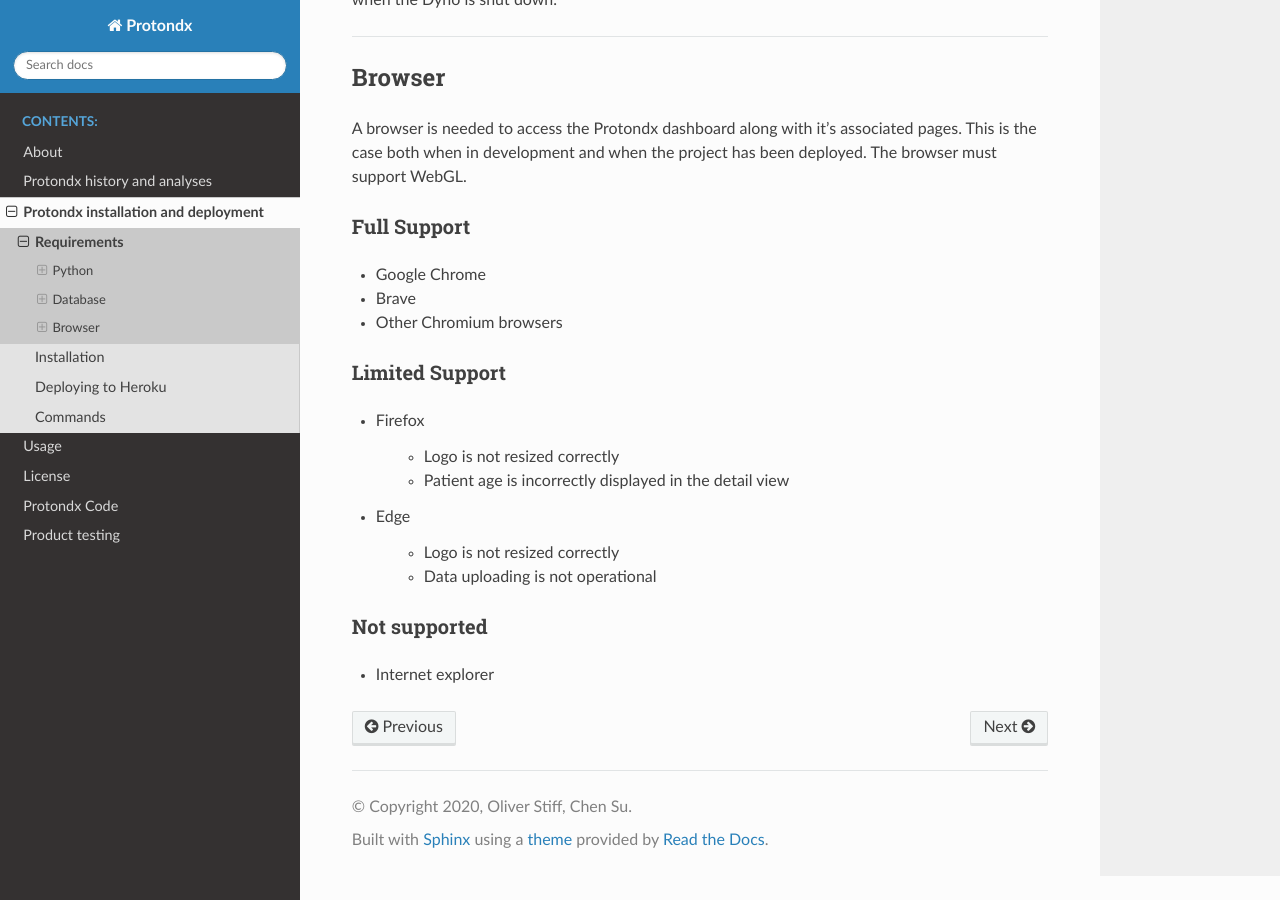
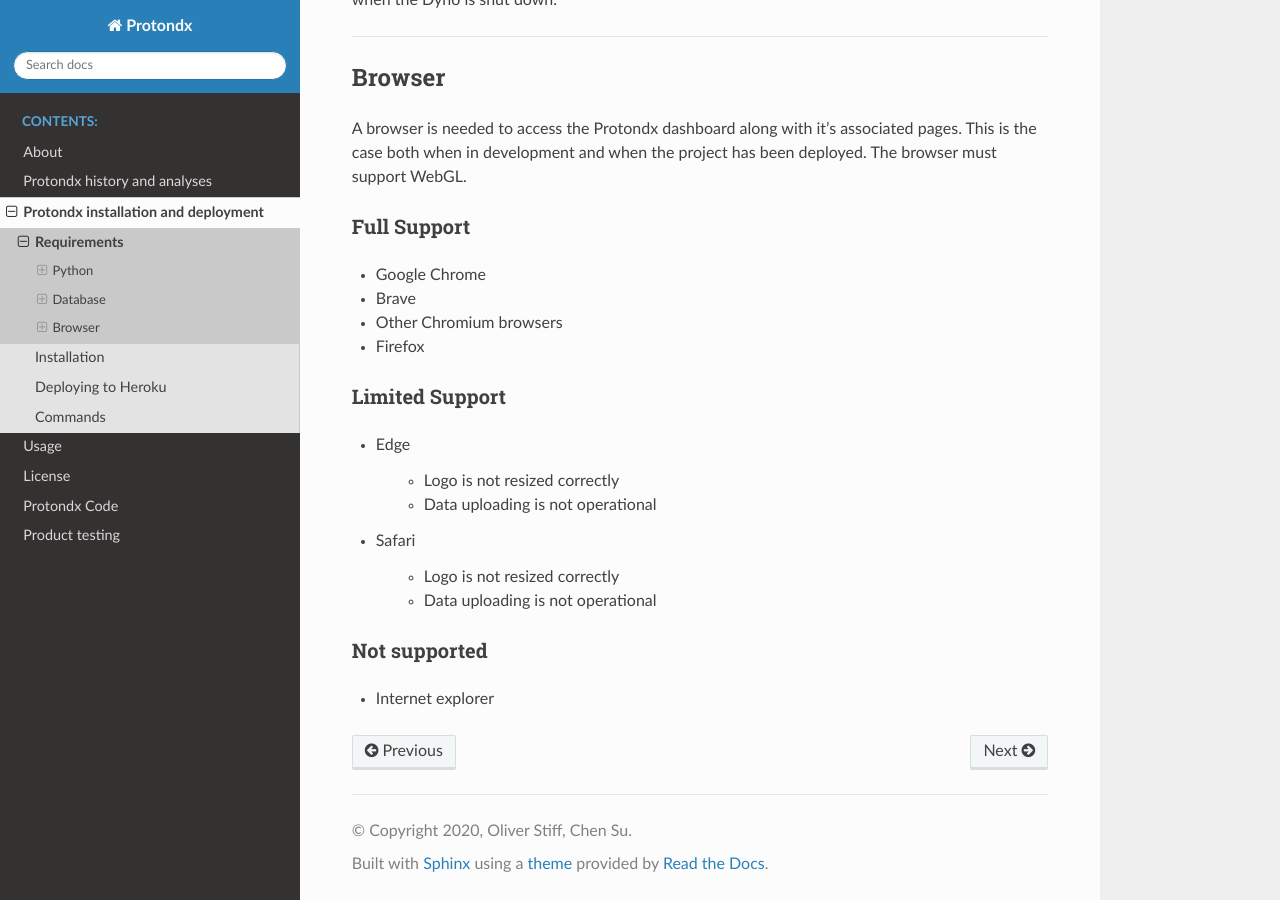
Before and after one commit to bahp/django-protondx, a Sphinx documentation site: the page built from docs/modules/install/requirements.rst, in a window 1280 px wide and 900 px high, scrolled down 3214 px. Built offline with Sphinx 7.4.7 and the Read the Docs theme 2.0.0, drawn with Linux system fonts in a browser that asks for light colours.

Commit message:
Update requirements.rst

```diff
--- a/docs/modules/install/requirements.rst
+++ b/docs/modules/install/requirements.rst
@@ -75,17 +75,18 @@
 * Google Chrome
 * Brave
 * Other Chromium browsers
+* Firefox
 
 
 Limited Support
 ~~~~~~~~~~~~~~~
 
-* Firefox
+* Edge
 
     + Logo is not resized correctly
-    + Patient age is incorrectly displayed in the detail view
+    + Data uploading is not operational
 
-* Edge
+* Safari
 
     + Logo is not resized correctly
     + Data uploading is not operational
```
